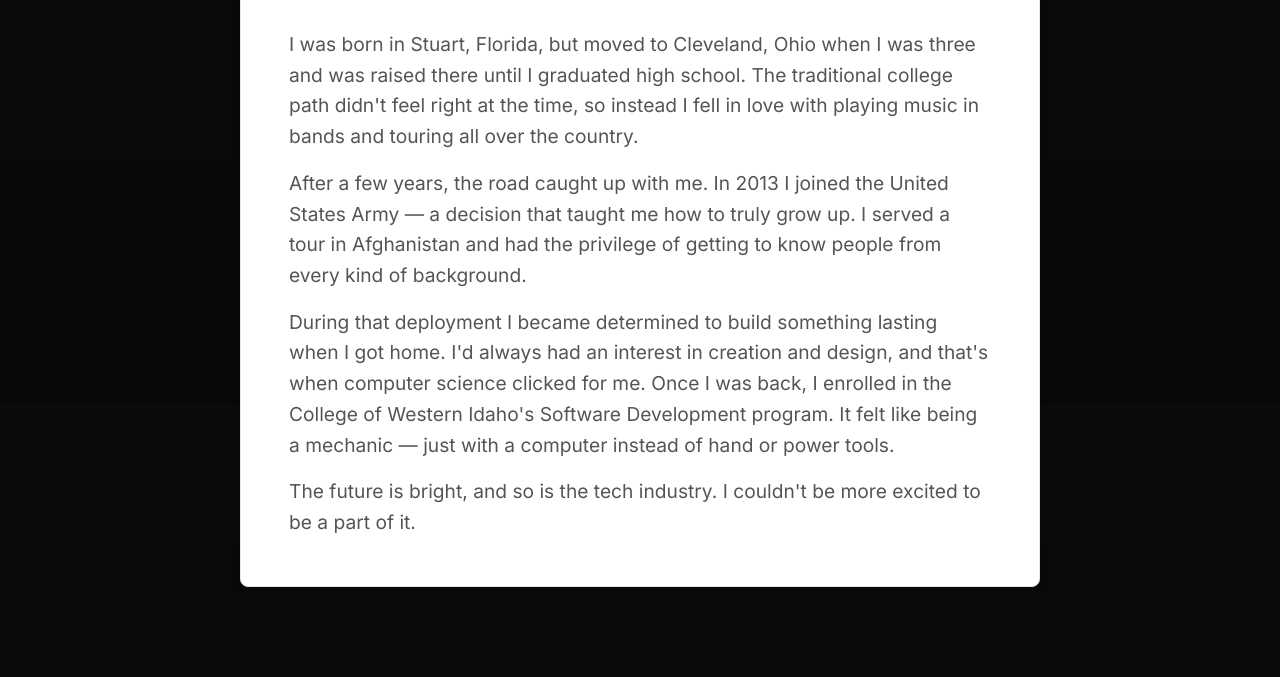
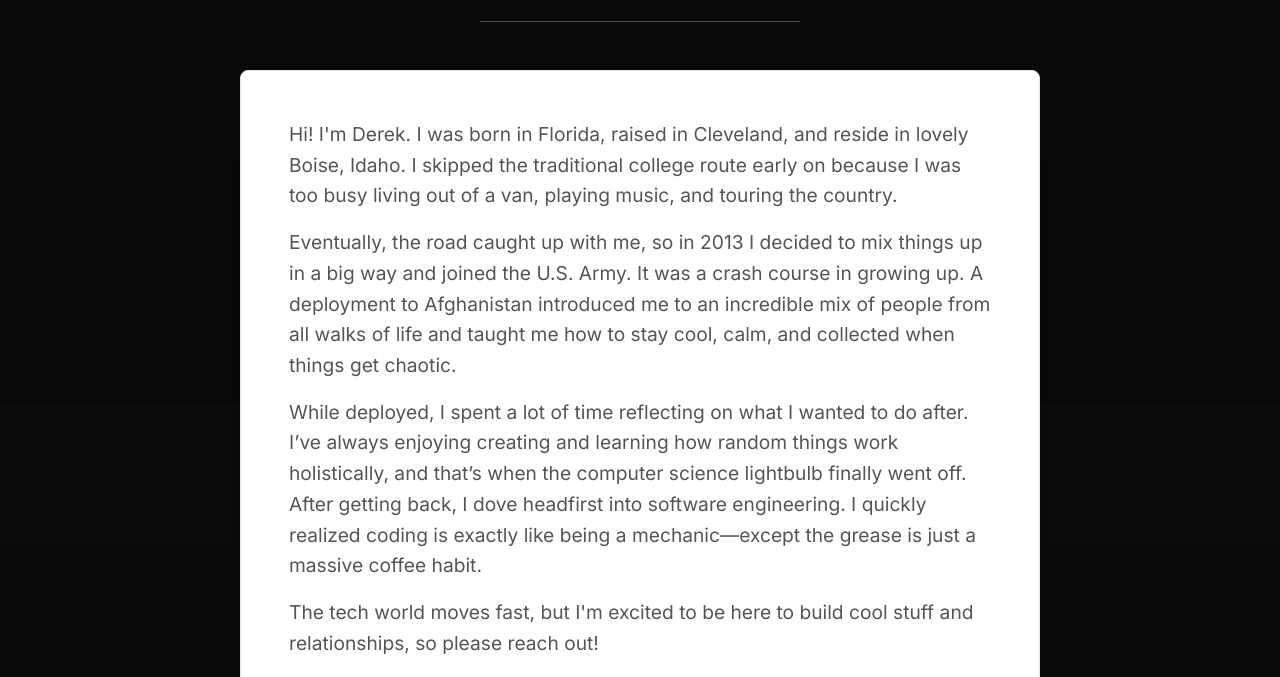
Before and after one commit to derekadombek/portfolio, an Astro site: page /about in a window 1280 px wide. Shown: the part 395-1072 px from the top of the page. Built offline with nearby package versions, Linux system fonts and the light colour scheme; Astro itself is replaced by a stand-in of ours.

Commit message:
more wording

```diff
--- a/src/pages/about.astro
+++ b/src/pages/about.astro
@@ -2,7 +2,7 @@
 import { Image } from 'astro:assets';
 import BaseLayout from '../layouts/BaseLayout.astro';
 import SectionMenu from '../components/SectionMenu.astro';
-import logo from '../assets/logos/aboutmelogo.png';
+import headshot from '../assets/photos/headshot.jpeg';
 ---
 
 <BaseLayout
@@ -10,32 +10,22 @@ import logo from '../assets/logos/aboutmelogo.png';
   description="From touring musician to U.S. Army veteran to software developer — the story of how Derek Dombek found his way into tech."
 >
   <section class="hero">
-    <h1><Image class="page-logo" src={logo} alt="About me" width={150} height={150} /></h1>
+    <h1><Image class="headshot" src={headshot} alt="Portrait of Derek Dombek" width={150} height={150} /></h1>
     <hr class="rule" />
   </section>
 
   <section class="paper prose">
     <p>
-      I was born in Stuart, Florida, but moved to Cleveland, Ohio when I was three
-      and was raised there until I graduated high school. The traditional college
-      path didn't feel right at the time, so instead I fell in love with playing
-      music in bands and touring all over the country.
+      Hi! I'm Derek. I was born in Florida, raised in Cleveland, and reside in lovely Boise, Idaho. I skipped the traditional college route early on because I was too busy living out of a van, playing music, and touring the country.
     </p>
     <p>
-      After a few years, the road caught up with me. In 2013 I joined the United
-      States Army — a decision that taught me how to truly grow up. I served a tour in Afghanistan and had the privilege of getting to
-      know people from every kind of background.
+      Eventually, the road caught up with me, so in 2013 I decided to mix things up in a big way and joined the U.S. Army. It was a crash course in growing up. A deployment to Afghanistan introduced me to an incredible mix of people from all walks of life and taught me how to stay cool, calm, and collected when things get chaotic.
     </p>
     <p>
-      During that deployment I became determined to build something lasting when I
-      got home. I'd always had an interest in creation and design, and that's when
-      computer science clicked for me. Once I was back, I enrolled in the College of
-      Western Idaho's Software Development program. It felt like being a mechanic —
-      just with a computer instead of hand or power tools.
+      While deployed, I spent a lot of time reflecting on what I wanted to do after. I’ve always enjoying creating and learning how random things work holistically, and that’s when the computer science lightbulb finally went off. After getting back, I dove headfirst into software engineering. I quickly realized coding is exactly like being a mechanic—except the grease is just a massive coffee habit.
     </p>
     <p>
-      The future is bright, and so is the tech industry. I couldn't be more excited
-      to be a part of it.
+      The tech world moves fast, but I'm excited to be here to build cool stuff and relationships, so please reach out!
     </p>
   </section>
 
--- a/src/styles/global.css
+++ b/src/styles/global.css
@@ -345,9 +345,14 @@ main {
 /* ---- Home: service highlights + personal note -------------------------- */
 .home-services {
   display: grid;
-  grid-template-columns: repeat(auto-fit, minmax(min(100%, 240px), 1fr));
+  grid-template-columns: repeat(3, 1fr);
   gap: clamp(1rem, 3vw, 1.5rem);
   margin-top: clamp(2rem, 6vw, 3.5rem);
+}
+@media (max-width: 640px) {
+  .home-services {
+    grid-template-columns: 1fr;
+  }
 }
 .home-service {
   display: block;
```
Also changed, not shown: src/pages/index.astro (+1 -10 lines).
